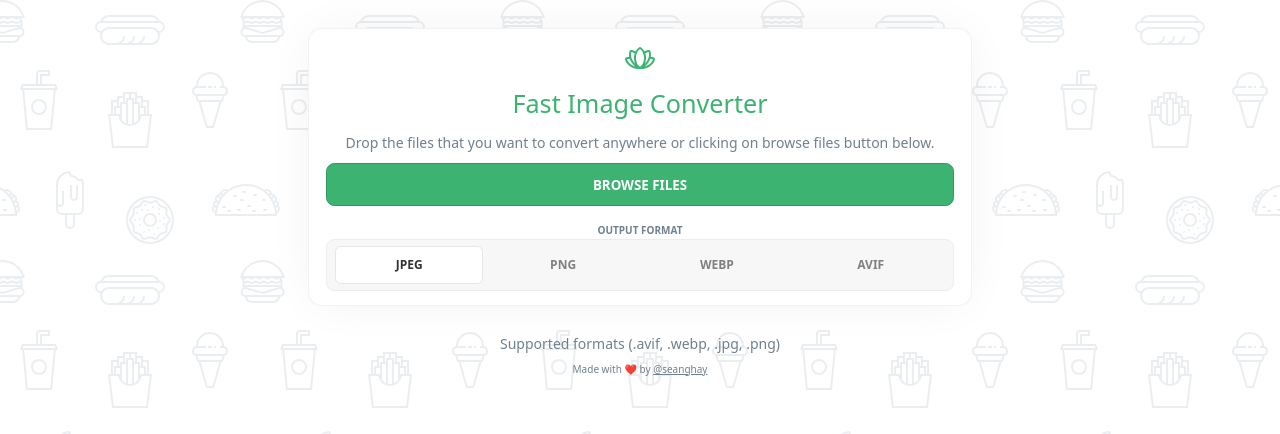
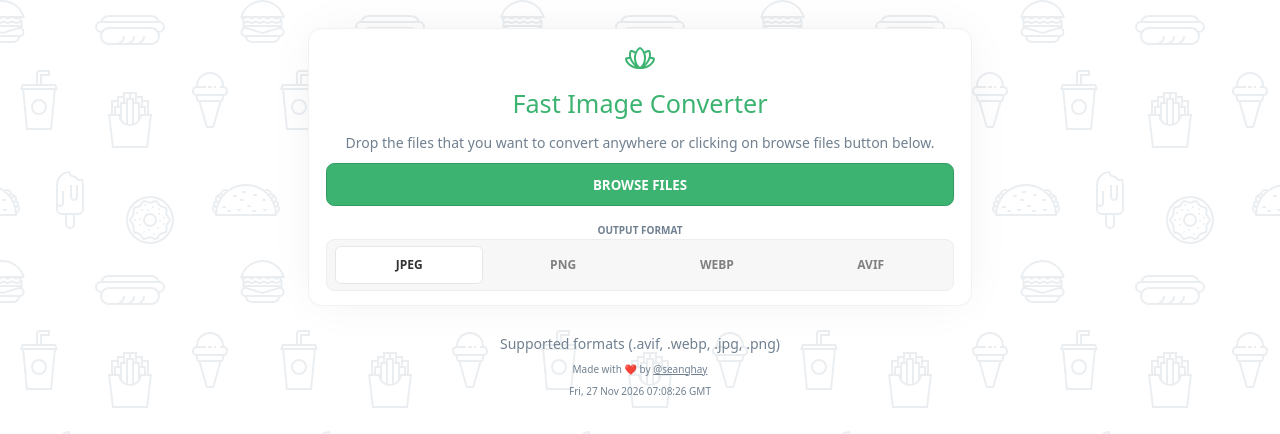
Before and after one commit to seanghay/fast-image-converter, a React (Vite) app: page / in a window 1280 px wide. Shown: the top 434 px of the page. Built offline with nearby package versions, Linux system fonts and the light colour scheme.

Commit message:
feat: timestamp

```diff
--- a/src/Footer.jsx
+++ b/src/Footer.jsx
@@ -1,7 +1,8 @@
+const timestamp = new Date(BUILD_TIMESTAMP).toUTCString()
+
 export default function Footer() {
 	return (
 		<>
-
 			<footer className="footer">
 				<p className="text-center color-secondary">
 					Supported formats (.avif, .webp, .jpg, .png)
@@ -13,9 +14,10 @@ export default function Footer() {
 						@seanghay
 					</a>
 				</p>
-
+				<p className="text-center text-sm color-secondary">
+					{timestamp}
+				</p>
 			</footer>
-
 		</>
 	);
 }
--- a/vite.config.js
+++ b/vite.config.js
@@ -10,7 +10,9 @@ export default defineConfig({
       '@jsquash/webp',
       '@jsquash/avif',
       // '@saschazar/wasm-heif'
-
     ]
   },
+  define: {
+    BUILD_TIMESTAMP: JSON.stringify(new Date().toISOString())
+  }
 });
```
